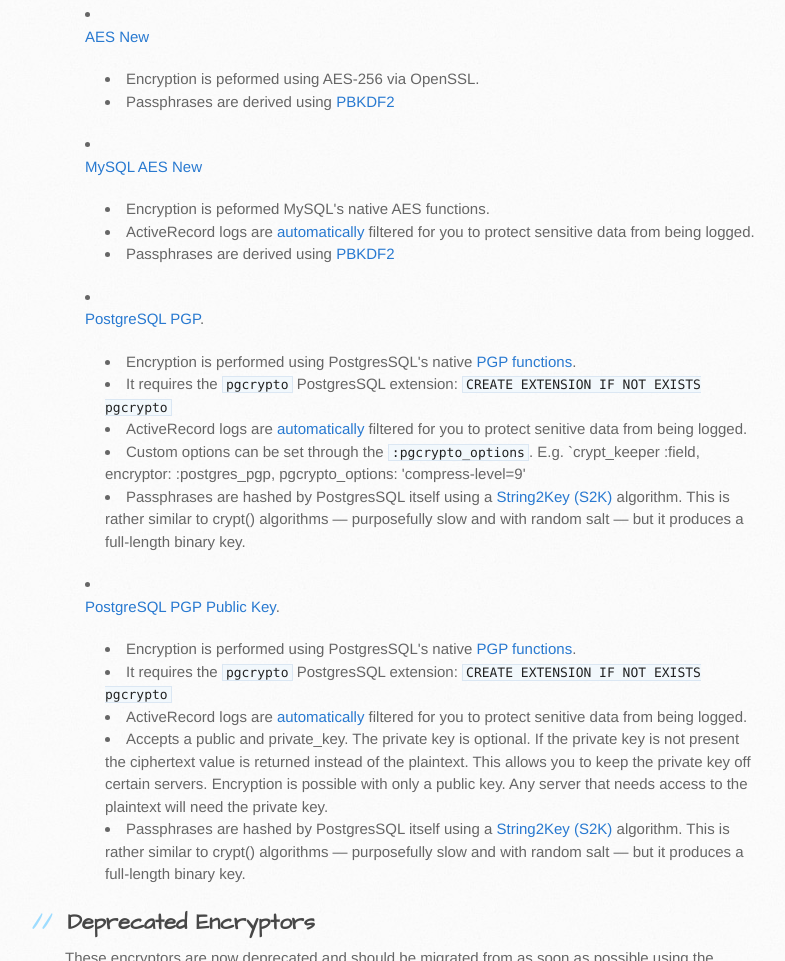
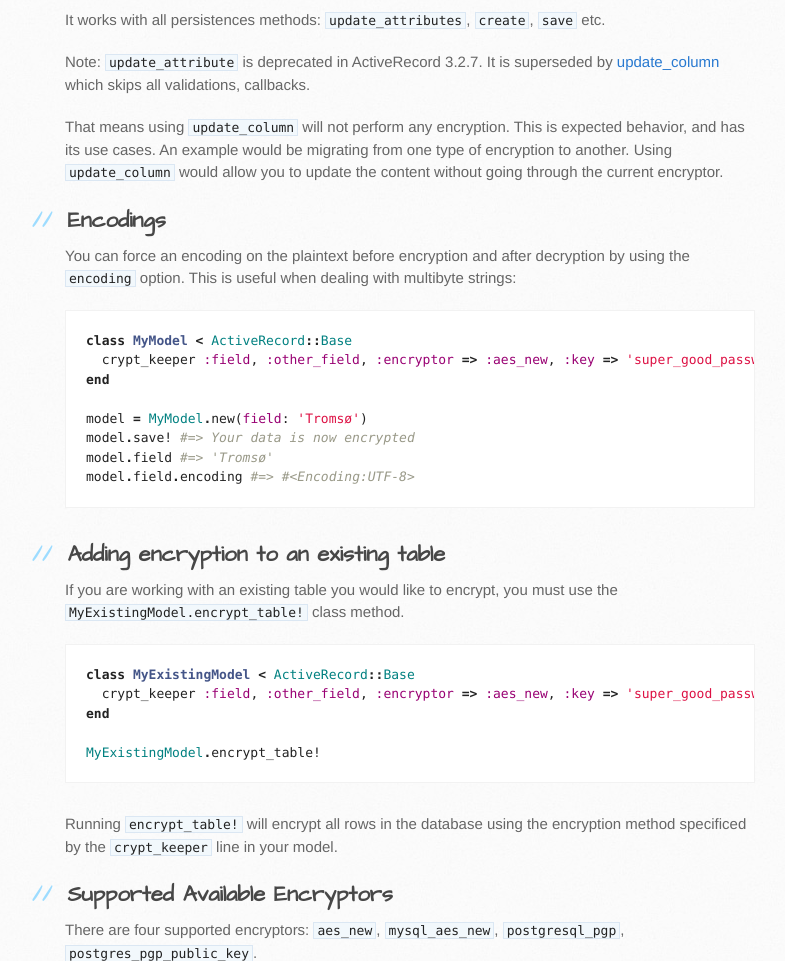
Before and after one commit to jmazzi/crypt_keeper, a plain HTML site: page index.html in a window 1280 px wide. Shown: the part 1839-2800 px from the top of the page, without its empty margins (105-890 px from the left). Drawn offline with Linux system fonts and the light colour scheme.

```diff
--- a/index.html
+++ b/index.html
@@ -28,7 +28,7 @@
     <div id="content-wrapper">
       <div class="inner clearfix">
         <section id="main-content">
-          <p><a href="http://travis-ci.org/jmazzi/crypt_keeper"><img src="https://secure.travis-ci.org/jmazzi/crypt_keeper.png?branch=master" alt="Build Status"></a></p>
+          <p><a href="http://travis-ci.org/jmazzi/crypt_keeper"><img src="https://secure.travis-ci.org/jmazzi/crypt_keeper.png?branch=master" alt="Build Status"></a> <a href="http://badge.fury.io/rb/crypt_keeper"><img src="https://badge.fury.io/rb/crypt_keeper.svg" alt="Gem Version"></a></p>
 
 <p><img src="http://i.imgur.com/qf0aD.jpg" alt="CryptKeeper"></p>
 
@@ -79,6 +79,35 @@ which <em>skips</em> all validations, callbacks.</p>
 expected behavior, and has its use cases. An example would be migrating from
 one type of encryption to another. Using <code>update_column</code> would allow you to
 update the content without going through the current encryptor.</p>
+
+<h2>
+<a name="encodings" class="anchor" href="#encodings"><span class="octicon octicon-link"></span></a>Encodings</h2>
+
+<p>You can force an encoding on the plaintext before encryption and after decryption by using the <code>encoding</code> option. This is useful when dealing with multibyte strings:</p>
+
+<div class="highlight highlight-ruby"><pre><span class="k">class</span> <span class="nc">MyModel</span> <span class="o">&lt;</span> <span class="no">ActiveRecord</span><span class="o">::</span><span class="no">Base</span>
+  <span class="n">crypt_keeper</span> <span class="ss">:field</span><span class="p">,</span> <span class="ss">:other_field</span><span class="p">,</span> <span class="ss">:encryptor</span> <span class="o">=&gt;</span> <span class="ss">:aes_new</span><span class="p">,</span> <span class="ss">:key</span> <span class="o">=&gt;</span> <span class="s1">'super_good_password'</span><span class="p">,</span> <span class="ss">salt</span><span class="p">:</span> <span class="s1">'salt'</span><span class="p">,</span> <span class="ss">:encoding</span> <span class="o">=&gt;</span> <span class="s1">'UTF-8'</span>
+<span class="k">end</span>
+
+<span class="n">model</span> <span class="o">=</span> <span class="no">MyModel</span><span class="o">.</span><span class="n">new</span><span class="p">(</span><span class="ss">field</span><span class="p">:</span> <span class="s1">'Tromsø'</span><span class="p">)</span>
+<span class="n">model</span><span class="o">.</span><span class="n">save!</span> <span class="c1">#=&gt; Your data is now encrypted</span>
+<span class="n">model</span><span class="o">.</span><span class="n">field</span> <span class="c1">#=&gt; 'Tromsø'</span>
+<span class="n">model</span><span class="o">.</span><span class="n">field</span><span class="o">.</span><span class="n">encoding</span> <span class="c1">#=&gt; #&lt;Encoding:UTF-8&gt;</span>
+</pre></div>
+
+<h2>
+<a name="adding-encryption-to-an-existing-table" class="anchor" href="#adding-encryption-to-an-existing-table"><span class="octicon octicon-link"></span></a>Adding encryption to an existing table</h2>
+
+<p>If you are working with an existing table you would like to encrypt, you must use the <code>MyExistingModel.encrypt_table!</code> class method.</p>
+
+<div class="highlight highlight-ruby"><pre><span class="k">class</span> <span class="nc">MyExistingModel</span> <span class="o">&lt;</span> <span class="no">ActiveRecord</span><span class="o">::</span><span class="no">Base</span>
+  <span class="n">crypt_keeper</span> <span class="ss">:field</span><span class="p">,</span> <span class="ss">:other_field</span><span class="p">,</span> <span class="ss">:encryptor</span> <span class="o">=&gt;</span> <span class="ss">:aes_new</span><span class="p">,</span> <span class="ss">:key</span> <span class="o">=&gt;</span> <span class="s1">'super_good_password'</span><span class="p">,</span> <span class="ss">salt</span><span class="p">:</span> <span class="s1">'salt'</span>
+<span class="k">end</span>
+
+<span class="no">MyExistingModel</span><span class="o">.</span><span class="n">encrypt_table!</span>
+</pre></div>
+
+<p>Running <code>encrypt_table!</code> will encrypt all rows in the database using the encryption method specificed by the <code>crypt_keeper</code> line in your model.</p>
 
 <h2>
 <a name="supported-available-encryptors" class="anchor" href="#supported-available-encryptors"><span class="octicon octicon-link"></span></a>Supported Available Encryptors</h2>
@@ -231,7 +260,7 @@ as a string or an underscored symbol</p>
 1.9.3, 2.0.0 and 2.1.1</p>
 
 <p>ActiveRecord 4.0 is supported starting with v0.11.0.
-ActiveRecord 4.1 is supported starting with v0.16.0. (unreleased, use master branch)</p>
+ActiveRecord 4.1 is supported starting with v0.16.0.</p>
 
 <h2>
 <a name="installation" class="anchor" href="#installation"><span class="octicon octicon-link"></span></a>Installation</h2>
```
Also changed, not shown: params.json (+1 -1 lines).
